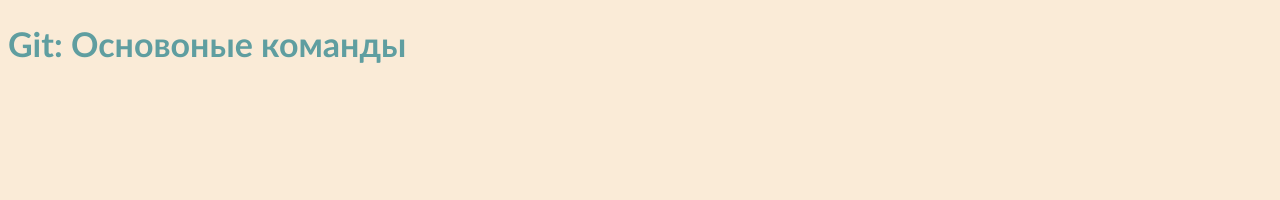
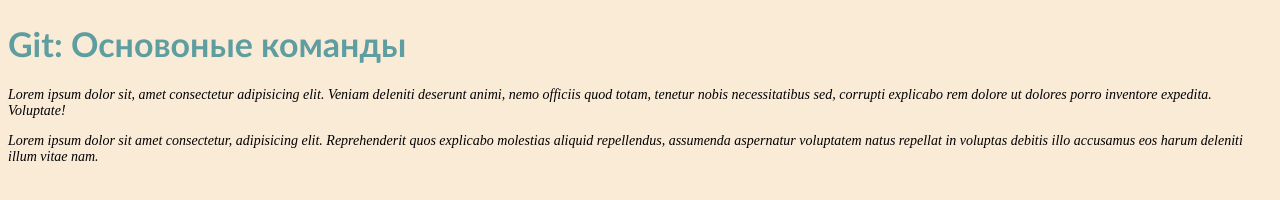
Before and after one commit to AkiraGoto2/prodject_git, a plain HTML site: page index.html in a window 1280 px wide. Drawn offline with Linux system fonts and the light colour scheme.

Commit message:
add paragraphs

```diff
--- a/css/style.css
+++ b/css/style.css
@@ -8,3 +8,10 @@ body{
 h1{
     color: cadetblue;
 }
+
+p{
+    font-size: 14px;
+    font-style: italic;
+    color: black;
+    font-family: 'Times New Roman', Times, serif;
+}
--- a/index.html
+++ b/index.html
@@ -8,5 +8,9 @@
 </head>
 <body>
     <h1>Git: Основоные команды</h1>
+    <p>
+        Lorem ipsum dolor sit, amet consectetur adipisicing elit. Veniam deleniti deserunt animi, nemo officiis quod totam, tenetur nobis necessitatibus sed, corrupti explicabo rem dolore ut dolores porro inventore expedita. Voluptate!
+    </p>
+    <p>Lorem ipsum dolor sit amet consectetur, adipisicing elit. Reprehenderit quos explicabo molestias aliquid repellendus, assumenda aspernatur voluptatem natus repellat in voluptas debitis illo accusamus eos harum deleniti illum vitae nam.</p>
 </body>
 </html>
```
